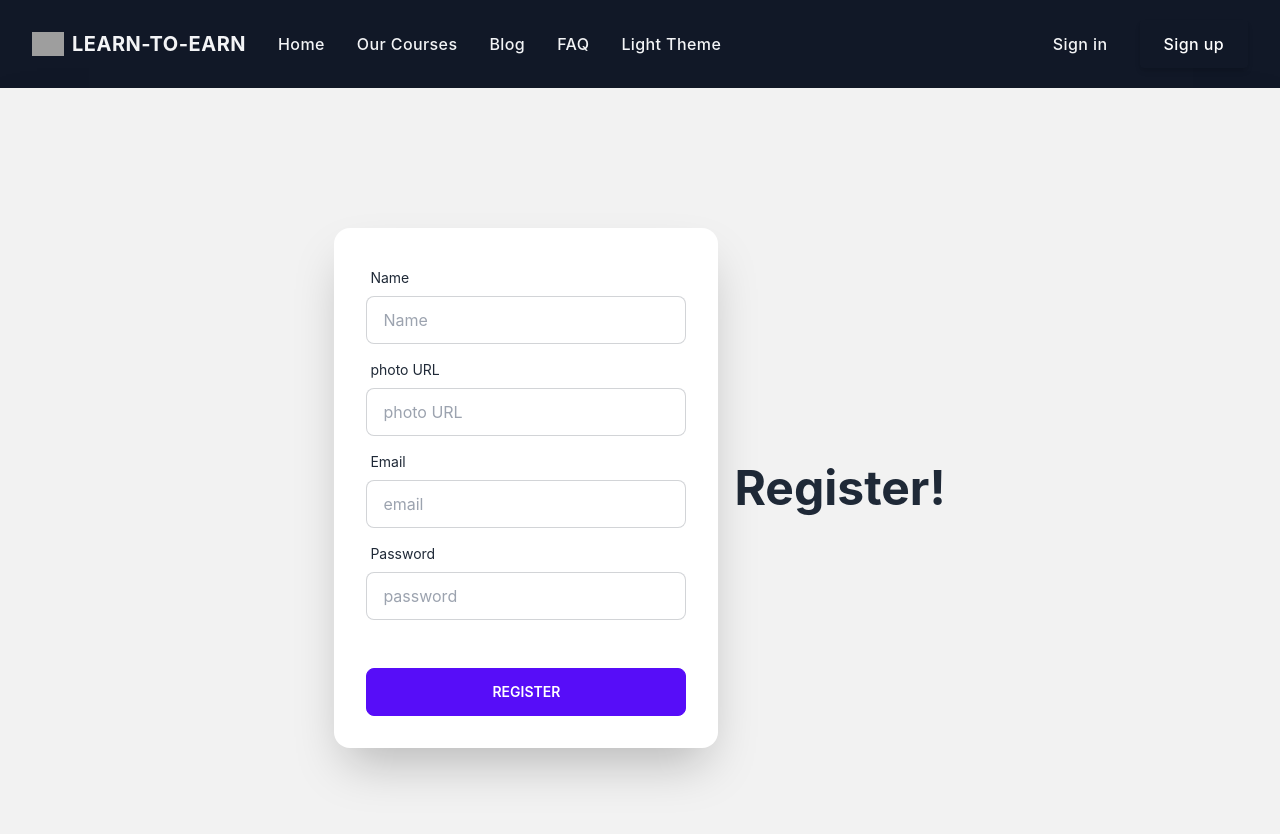
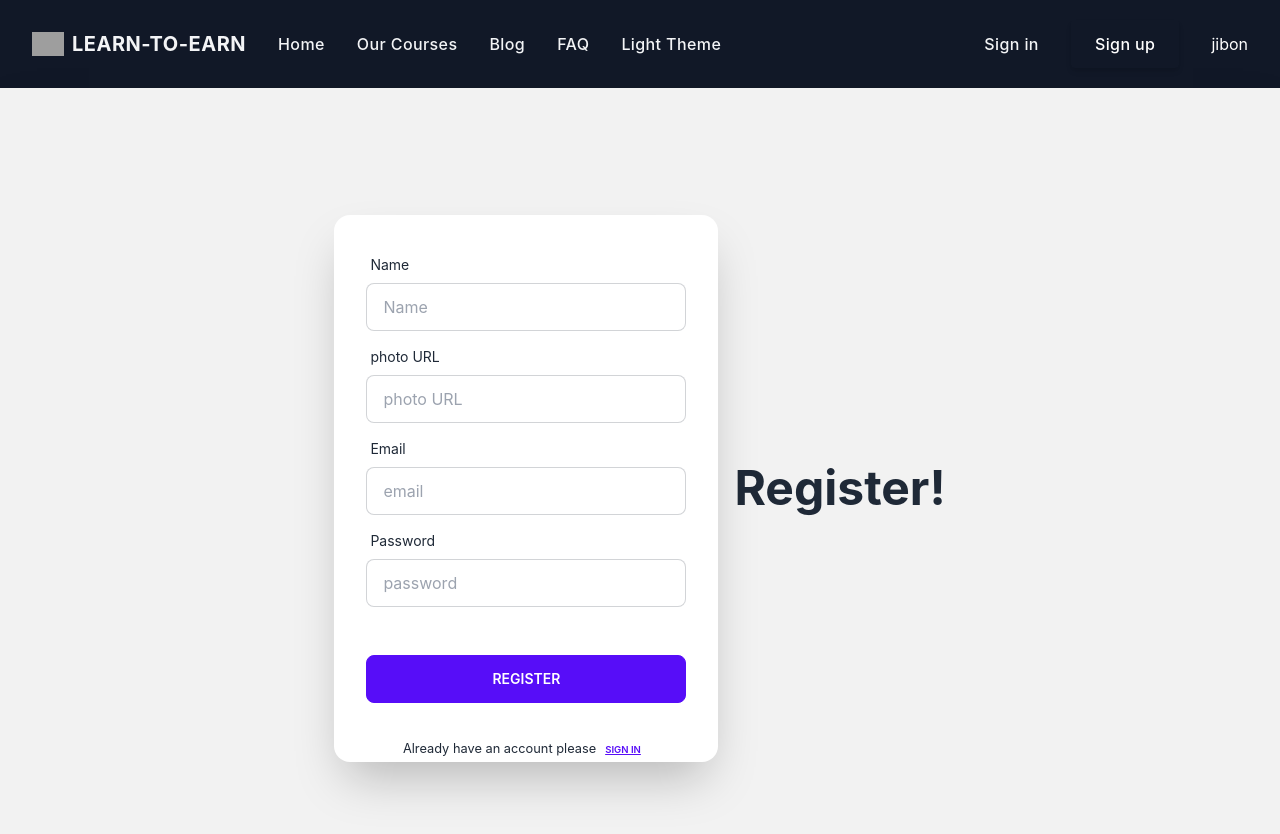
Before and after one commit to jibon8161/Learn-to-Earn-client-side, a React (Create React App) app: page /register in a window 1280 px wide. Shown: the top 834 px of the page. Built offline with nearby package versions, Linux system fonts and the light colour scheme; grey boxes are pictures that could not be loaded.

Commit message:
create user with email and pass done

```diff
--- a/src/App.js
+++ b/src/App.js
@@ -2,11 +2,13 @@
 import { RouterProvider } from 'react-router-dom';
 import './App.css';
 import { router } from './components/routes/router/Router';
+import { Toaster } from 'react-hot-toast';
 
 function App() {
   return (
     <div className="App">
       <RouterProvider router={router}></RouterProvider>
+      <Toaster></Toaster>
     </div>
   );
 }
--- a/src/components/Register/Register.js
+++ b/src/components/Register/Register.js
@@ -1,17 +1,52 @@
-import React from 'react';
+import React, { useContext } from 'react';
+import toast from 'react-hot-toast';
+import { Link } from 'react-router-dom';
+import { InfoContext } from '../authContext/AuthContext';
+
 
 const Register = () => {
+    const { createUser } = useContext(InfoContext)
+
+    const handleLogin = event => {
+
+        event.preventDefault()
+        const form = event.target
+        const name = form.name.value
+        const url = form.url.value
+
+        const email = form.email.value
+        const password = form.pass.value
+        console.log(name, email, password, url)
+        createUser(email, password)
+            .then(result => {
+
+                const user = result.user;
+                console.log(user)
+                toast.success('user created successfully')
+
+            })
+            .catch(error => {
+
+                console.log(error.message)
+
+            })
+
+
+    }
+
+
+
     return (
         <div>
             <div>
-                <form className="hero min-h-screen bg-base-200 shadow-2xl">
+                <div className="hero min-h-screen bg-base-200 shadow-2xl">
                     <div className="hero-content flex-col lg:flex-row-reverse">
                         <div className="text-center lg:text-left">
                             <h1 className="text-5xl font-bold">Register!</h1>
 
                         </div>
                         <div className="card flex-shrink-0 w-full max-w-sm shadow-2xl bg-base-100">
-                            <div className="card-body">
+                            <form onSubmit={handleLogin} className="card-body">
                                 <div className="form-control">
                                     <label className="label">
                                         <span className="label-text">Name</span>
@@ -42,10 +77,14 @@ const Register = () => {
                                 <div className="form-control mt-6">
                                     <button className="btn btn-primary">Register</button>
                                 </div>
-                            </div>
+                            </form>
+                            <p><small>Already have an account please<Link to='/login'><button className="btn btn-link btn-xs"><small>Sign in</small></button></Link> </small></p>
                         </div>
                     </div>
-                </form>
+                </div>
+
+
+
             </div>
         </div>
     );
--- /dev/null
+++ b/src/components/authContext/AuthContext.js
@@ -0,0 +1,44 @@
+import { createUserWithEmailAndPassword, getAuth } from 'firebase/auth';
+import React, { createContext } from 'react';
+import app from '../../firebase/Firebase.config';
+
+
+
+export const InfoContext = createContext()
+
+export { getAuth } from 'firebase/auth'
+
+const auth = getAuth(app)
+
+const AuthContext = ({ children }) => {
+
+    const createUser = (email, pass) => {
+
+
+        return createUserWithEmailAndPassword(auth, email, pass)
+
+
+    }
+
+
+
+
+
+
+    const contextData = { user: 'jibon', createUser }
+
+    return (
+        <div>
+
+            <InfoContext.Provider value={contextData}>
+
+                {children}
+
+            </InfoContext.Provider>
+
+
+        </div>
+    );
+};
+
+export default AuthContext;
--- a/src/components/header/Header.js
+++ b/src/components/header/Header.js
@@ -1,9 +1,13 @@
-import { useState } from "react";
+import { useContext, useState } from "react";
 import { NavLink } from "react-router-dom";
+import { InfoContext } from "../authContext/AuthContext";
 
 export const Header = () => {
     const [isMenuOpen, setIsMenuOpen] = useState(false);
     const [theme, setTheme] = useState(false)
+
+    const { user } = useContext(InfoContext)
+
 
     return (
         <div className="bg-gray-900">
@@ -73,7 +77,7 @@ export const Header = () => {
 
                                 {
 
-                                   ! theme && <h1 className="font-medium tracking-wide text-gray-100 transition-colors duration-200 hover:text-teal-accent-400">Light Theme</h1>
+                                    !theme && <h1 className="font-medium tracking-wide text-gray-100 transition-colors duration-200 hover:text-teal-accent-400">Light Theme</h1>
 
                                 }
                             </button>
@@ -113,6 +117,9 @@ export const Header = () => {
                             >
                                 Sign up
                             </NavLink>
+                        </li>
+                        <li className="text-white">
+                        {user}
                         </li>
                     </ul>
 
--- a/src/components/login/Login.js
+++ b/src/components/login/Login.js
@@ -1,5 +1,6 @@
 import React from 'react';
 import { FaGoogle, FaGithub, FaFacebook } from "react-icons/fa";
+import { Link } from 'react-router-dom';
 
 const Login = () => {
     return (
@@ -17,7 +18,7 @@ const Login = () => {
                                     <label className="label">
                                         <span className="label-text">Email</span>
                                     </label>
-                                    <input  type="text" placeholder="email" name='email' className="input input-bordered" />
+                                    <input type="text" placeholder="email" name='email' className="input input-bordered" />
                                 </div>
                                 <div className="form-control">
                                     <label className="label">
@@ -30,20 +31,22 @@ const Login = () => {
                                     <button className="btn btn-primary">Login</button>
                                 </div>
                             </form>
-                            <div className="form-control mt-6 grid grid-cols-3 gap-0">
+                            <div className="form-control mt-6 grid grid-cols-3 gap-0 mb-5">
                                 <div>
-                                    <button  className="btn btn-circle btn-outline"><FaGoogle></FaGoogle></button>
+                                    <button className="btn btn-circle btn-outline"><FaGoogle></FaGoogle></button>
                                 </div>
                                 <div>
-                                    <button  className="btn btn-circle btn-outline"><FaFacebook></FaFacebook></button>
+                                    <button className="btn btn-circle btn-outline"><FaFacebook></FaFacebook></button>
                                 </div>
                                 <div>
-                                    <button  className="btn btn-circle btn-outline"><FaGithub></FaGithub></button>
+                                    <button className="btn btn-circle btn-outline"><FaGithub></FaGithub></button>
                                 </div>
                             </div>
-                            <label className="label">
-                                <button ><small>Forget passWord? </small></button>
-                            </label>
+
+                            <p><small>Are you new here? <Link to='/register'><button className="btn btn-link btn-xs"><small>Register</small></button></Link> </small></p>
+
+                            <p> <button className="btn btn-link btn-xs"><small>Forget password? Don't Worry Click Here </small></button></p>
+
 
                         </div>
                     </div>
--- a/src/index.js
+++ b/src/index.js
@@ -3,11 +3,14 @@ import ReactDOM from 'react-dom/client';
 import './index.css';
 import App from './App';
 import reportWebVitals from './reportWebVitals';
+import AuthContext from './components/authContext/AuthContext';
 
 const root = ReactDOM.createRoot(document.getElementById('root'));
 root.render(
   <React.StrictMode>
-    <App />
+    <AuthContext>
+      <App />
+    </AuthContext>
   </React.StrictMode>
 );
 
```
